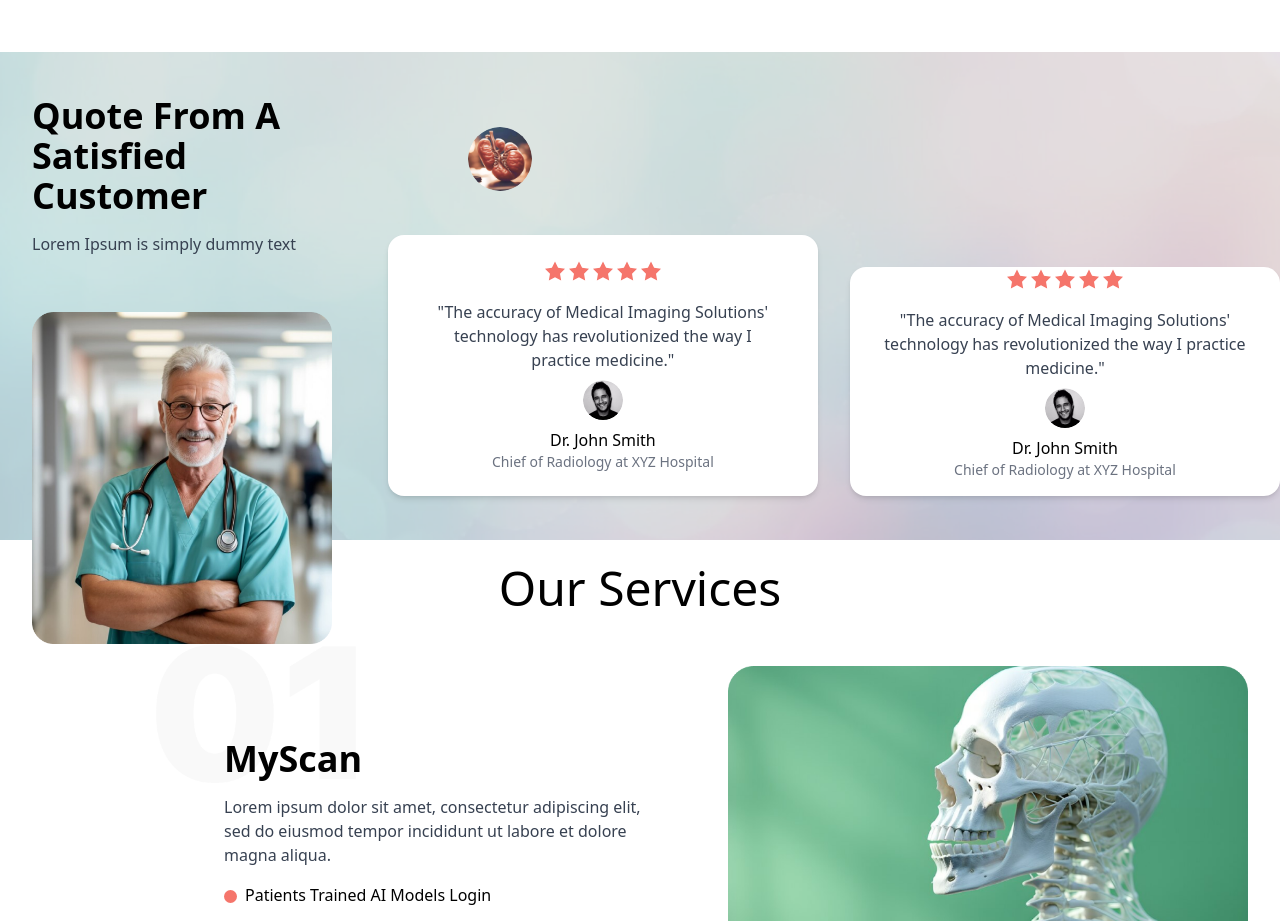
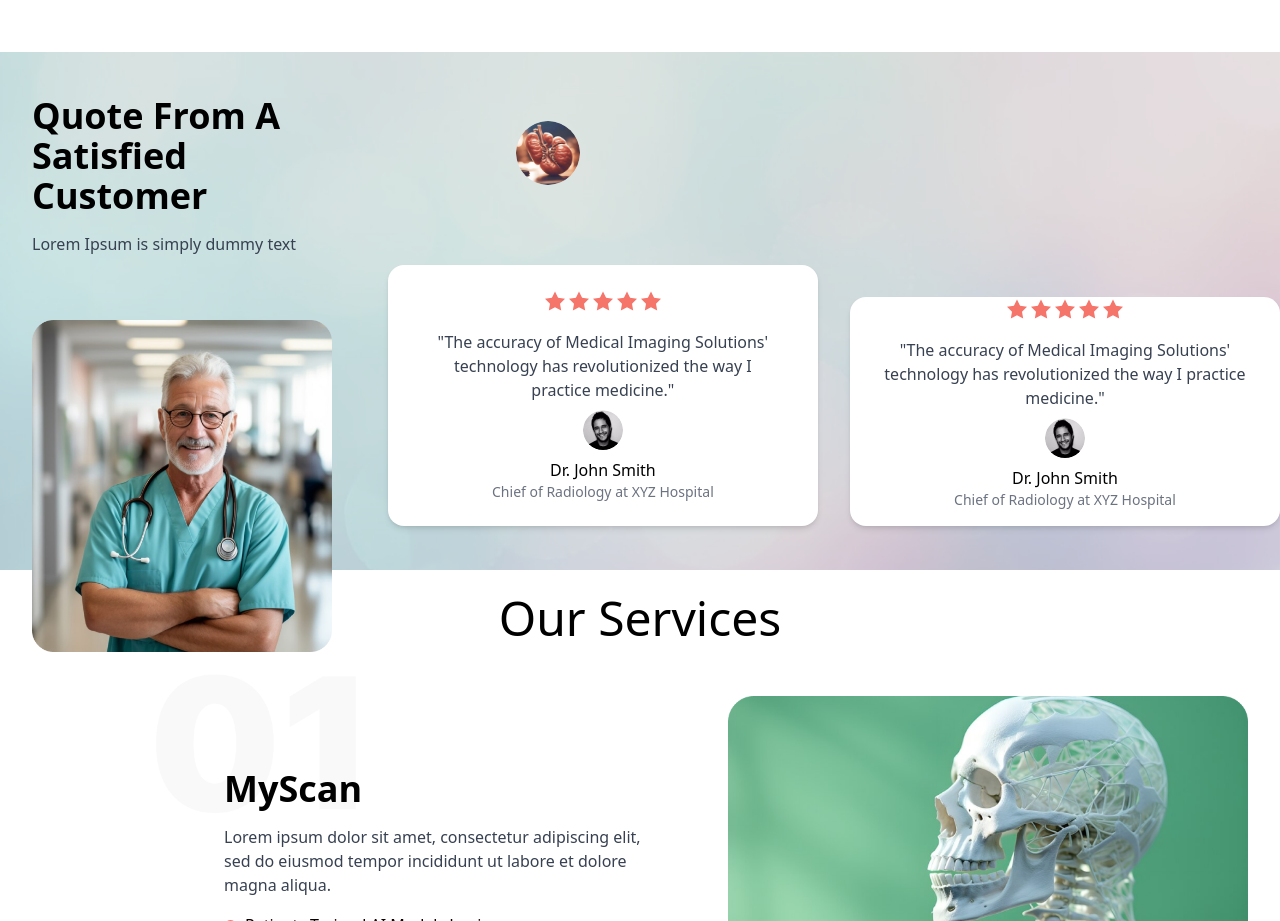
Before and after one commit to azharkhan93/Robocan-AI, a Next.js app: page / in a window 1280 px wide. Shown: the part 1880-2801 px from the top of the page. Built offline with nearby package versions, Linux system fonts and the light colour scheme.

Commit message:
new changes

```diff
--- a/app/Components/Testimonials/index.tsx
+++ b/app/Components/Testimonials/index.tsx
@@ -5,18 +5,17 @@ const TestimonialSection: React.FC = () => {
   return (
     <section className="bg-gray-100 py-11 md:flex items-center" style={{ backgroundImage: "url('/bgtest.png')", backgroundSize: "cover",  }}>
 
-      <div className=" container mx-auto flex flex-col md:flex-row h-[400px]">
+      <div className=" container mx-auto flex flex-col md:flex-row h-[430px]">
 
 
 
 
-        {/* Testimonial Image */}
         <div className="md:w-1/2 md:pl-8 relative">
           <h2 className="text-4xl font-bold mb-4">Quote From A Satisfied Customer</h2>
           <p className="text-gray-700 mb-6">
             Lorem Ipsum is simply dummy text
           </p>
-          <div className="relative w-full h-80 mb-6 rounded-2xl top-8">
+          <div className="relative w-full h-80 mb-6 rounded-2xl top-10">
             <Image
               src="/person.png"
               alt="Testimonial Image"
@@ -25,6 +24,15 @@ const TestimonialSection: React.FC = () => {
             />
           </div>
         </div>
+        {/* <div className=" md:overflow-hidden md:mr-4 md:mt-10 bg-black">
+          <Image
+             src="/skull.png"
+             alt="Small Image 2"
+             width={200}
+             height={100}
+             objectFit="cover"
+          />
+        </div> */}
 
 
 
@@ -33,7 +41,7 @@ const TestimonialSection: React.FC = () => {
 
 
   <div className="md:w-1/2 md:pl-8">
-  <div className="relative w-16 h-16 rounded-full overflow-hidden mr-4 left-20 mb-11" >
+  <div className="relative w-16 h-16 rounded-full overflow-hidden mr-4 left-32 mb-20" >
               <Image
                 src="/lego.png"
                 alt="Small Image"
@@ -73,10 +81,10 @@ const TestimonialSection: React.FC = () => {
   </div>
 
   <div className="text-center">
-    {/* Reviewer's Name */}
+
     <p className="text-l">Dr. John Smith</p>
 
-    {/* Client's Role */}
+
     <p className="text-gray-500 text-sm">Chief of Radiology at XYZ Hospital</p>
   </div>
 </div>
@@ -108,9 +116,7 @@ const TestimonialSection: React.FC = () => {
         "The accuracy of Medical Imaging Solutions' technology has revolutionized the way I practice medicine."
       </p>
 
-      {/* <p className="text-gray-700 mb-6">
-      "The accuracy of Medical Imaging Solutions' technology has revolutionized the way I practice medicine."
-      </p> */}
+
       <div className="flex flex-col items-center -mt-4 ">
   <div className="relative w-10 h-10 rounded-full overflow-hidden mb-2">
     <Image src="/tr.png" alt="Reviewer Avatar" layout="fill" objectFit="cover" />
@@ -130,30 +136,9 @@ const TestimonialSection: React.FC = () => {
 
   </div>
 </div>
-{/* <div className="relative  rounded-full mb-8">
-    <Image
 
-        src="/skull.png"
-        alt="Small Image 2"
-        width={200}
-        height={100}
-        objectFit="cover"
 
-    />
 
-</div> */}
-
-{/* <div className="  flex justify-end items-end">
-
-    <svg width="38" height="38" viewBox="0 0 38 38" fill="none" xmlns="http://www.w3.org/2000/svg">
-      <path d="M19 26.2L11.8 19M11.8 19L19 11.8M11.8 19H26.2M1 19C1 28.9411 9.05887 37 19 37C28.9411 37 37 28.9411 37 19C37 9.05887 28.9411 1 19 1C9.05887 1 1 9.05887 1 19Z" stroke="white" stroke-width="2" stroke-linecap="round" stroke-linejoin="round"/>
-    </svg>
-
-    <svg width="38" height="38" viewBox="0 0 38 38" fill="none" xmlns="http://www.w3.org/2000/svg">
-      <path d="M19 26.2L26.2 19M26.2 19L19 11.8M26.2 19H11.8M37 19C37 28.9411 28.9411 37 19 37C9.05887 37 1 28.9411 1 19C1 9.05887 9.05887 1 19 1C28.9411 1 37 9.05887 37 19Z" stroke="#F5756B" stroke-width="2" stroke-linecap="round" stroke-linejoin="round"/>
-    </svg>
-
-  </div> */}
    </div>
 
 
@@ -163,3 +148,19 @@ const TestimonialSection: React.FC = () => {
 };
 
 export default TestimonialSection;
+
+
+
+{/* <div className="relative  rounded-full mb-8 bg-black overflow-hidden">
+    <Image
+
+        src="/skull.png"
+        alt="Small Image 2"
+        width={200}
+        height={100}
+        objectFit="cover"
+
+
+    />
+
+</div> */}
```
